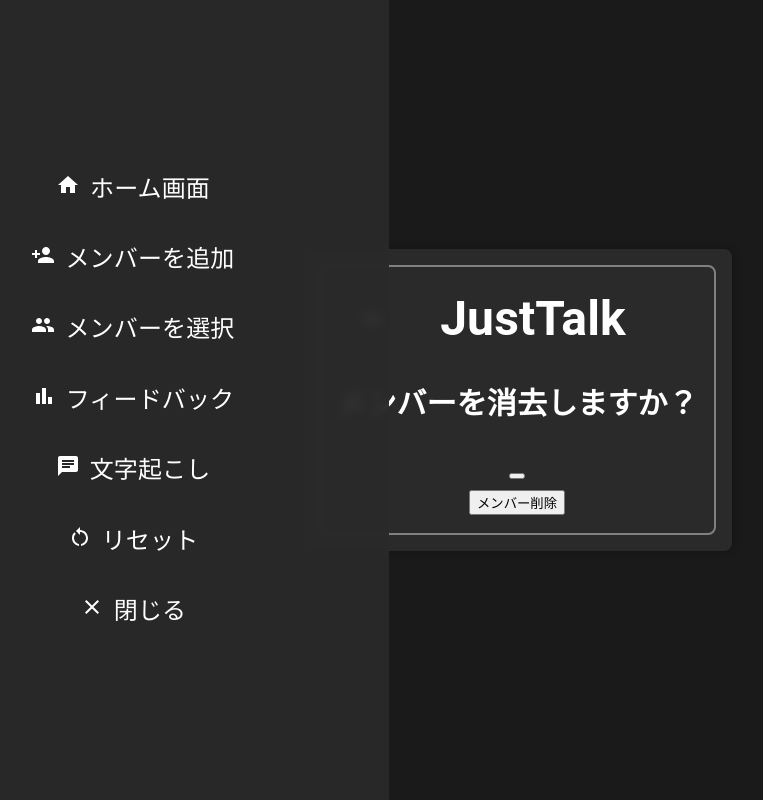
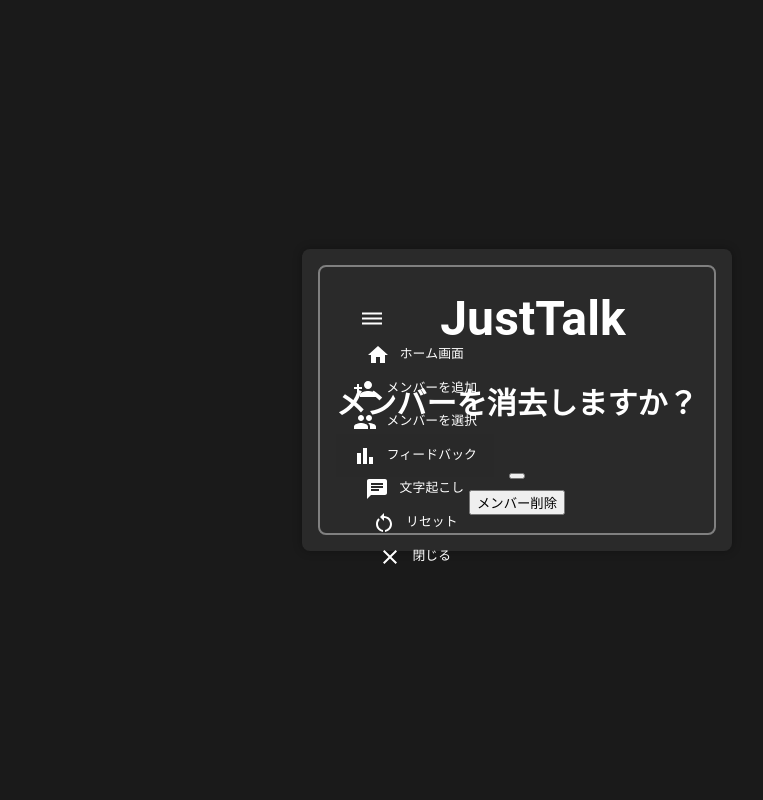
Before and after one commit to mizzzuno/justalk3, a React (Create React App) app: page /reset in a window 1280 px wide. Both pictures are taken after a click on the button 495 px from the left and 319 px from the top of the page. Shown: the whole page, without its empty margins (123-886 px from the left). Built offline with nearby package versions, Linux system fonts and the light colour scheme.

Commit message:
fix_menu

```diff
--- a/src/components/IconMenu.jsx
+++ b/src/components/IconMenu.jsx
@@ -11,7 +11,7 @@
 
 export default function IconMenu({ onClose }) {
   return (
-    <div className="menu-container">
+    <div className="menu-container open">
       <div className="menu-content">
         <Link to="/" className="menu-item" onClick={onClose}>
           <HomeIcon style={{ marginRight: '10px' }} />
--- a/src/stylesheet/Menu.css
+++ b/src/stylesheet/Menu.css
@@ -1,9 +1,9 @@
 .menu-container {
-  position: fixed;
-  top: 0;
+  position: absolute;
+  top: 210%;
   left: 0;
   width: 40%;
-  height: 100%;
+  height: 60%;
   background-color: rgba(42, 42, 42, 0.95);
   z-index: 1000;
   display: flex;
@@ -11,22 +11,37 @@
   align-items: center;
   justify-content: center;
   backdrop-filter: blur(5px);
+  transform: translateY(0%);
+}
+
+.menu-container.open {
+  transform: translateX(0);
 }
 
 .menu-content {
   display: flex;
   flex-direction: column;
-  gap: 2rem;
+  gap: 0rem;
   align-items: center;
+  width: 100%;
+  padding: 1rem;
 }
 
 .menu-item {
   color: white;
-  font-size: 1.5rem;
+  font-size: 0.8rem;
   text-decoration: none;
   transition: color 0.3s ease;
+  width: 100%;
+  text-align: center;
+  padding: 0.3rem 0;
 }
 
 .menu-item:hover {
   color: #888;
 }
+
+.menu-item svg {
+  margin-right: 0.5rem;
+  vertical-align: middle;
+}
```
